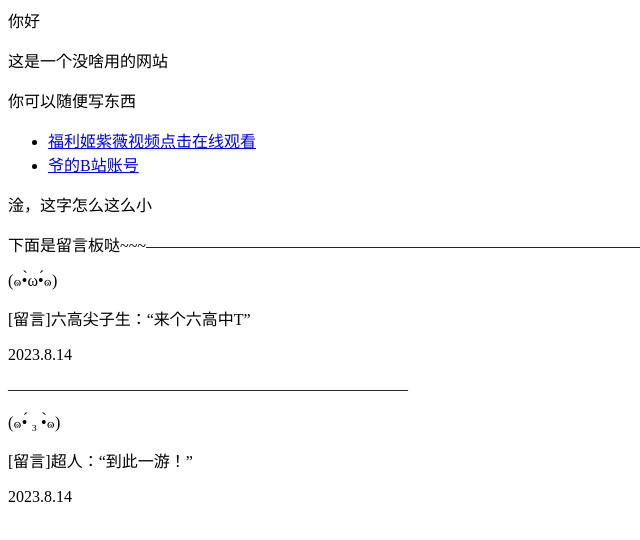
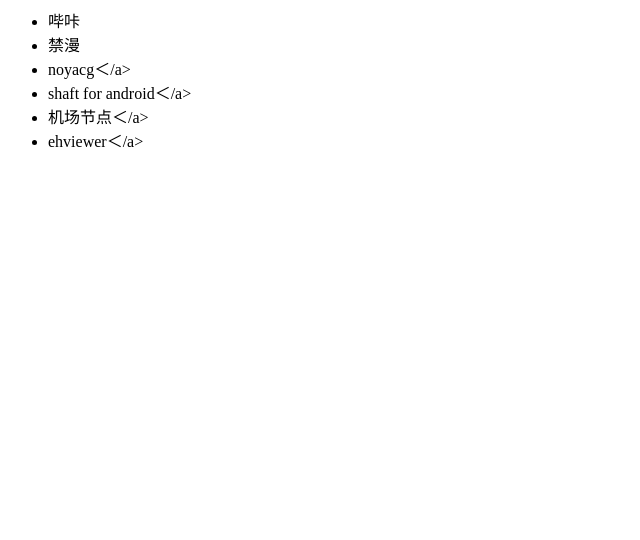
Before and after one commit to Shameimaru-A/Shameimaru-A.github.io, a plain HTML site: page index.html in a window 1280 px wide. Shown: the whole page, without its empty margins (0-640 px from the left). Drawn offline with Linux system fonts and the light colour scheme.

Commit message:
index.html

```diff
--- a/index.html
+++ b/index.html
@@ -1,20 +1,8 @@
-<p>你好</p >
-<p>这是一个没啥用的网站</p >
-<p>你可以随便写东西</p >
-
 <ul>
-  <li> <a href="https://vdse.bdstatic.com//192d9a98d782d9c74c96f09db9378d93.mp4">福利姬紫薇视频点击在线观看</a > </li>
-  <li> <a href="https://b23.tv/eH4Jyy1">爷的B站账号</a > </li>
+  <li> <a herf="https://manhuabika.com/pdownload/?notos=yes">哔咔</a > </li>
+  <li> <a herf="https://jmcomic-fb.vip/">禁漫</a > </li>
+  <li> <a herf="https://noyacg.icu/">noyacg＜/a> </li>
+  <li> <a herf="https://www.clash.la/releases/">shaft for android＜/a> </li>
+  <li> <a herf="https://askahh.com/archives/101/">机场节点＜/a> </li>
+  <li> <a herf="https://github.com/EhViewer-NekoInverter/EhViewer/releases">ehviewer＜/a> </li>
 </ul>
-
-<p>淦，这字怎么这么小</p>
-
-<p>下面是留言板哒~~~————————————————————————————————————————————————————————————————</p>
-
-<p>(๑•̀ω•́๑)</p>
-<p>[留言]六高尖子生：“来个六高中T”</p>
-<p>2023.8.14</p>
-<p>—————————————————————————</p>
-<p>(๑•́ ₃ •̀๑)</p>
-<p>[留言]超人：“到此一游！”</p>
-<p>2023.8.14</p>
```
